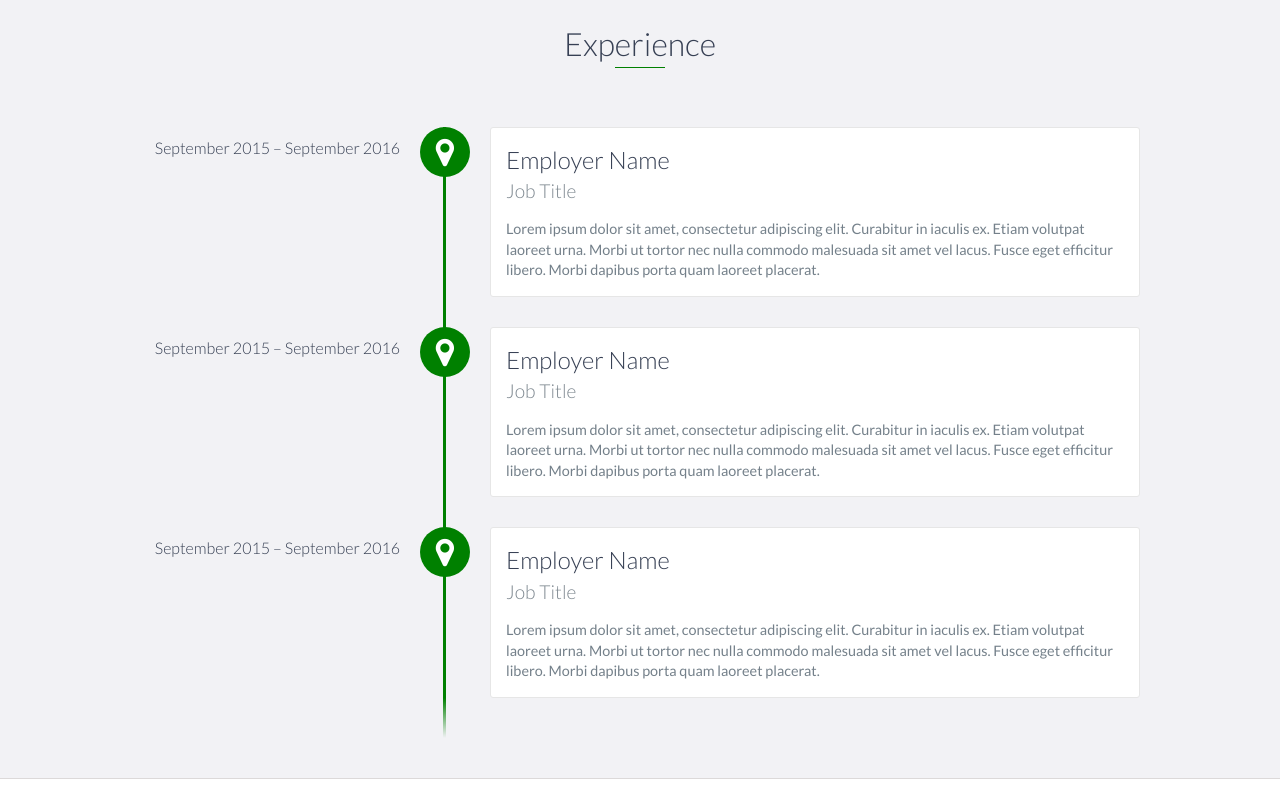
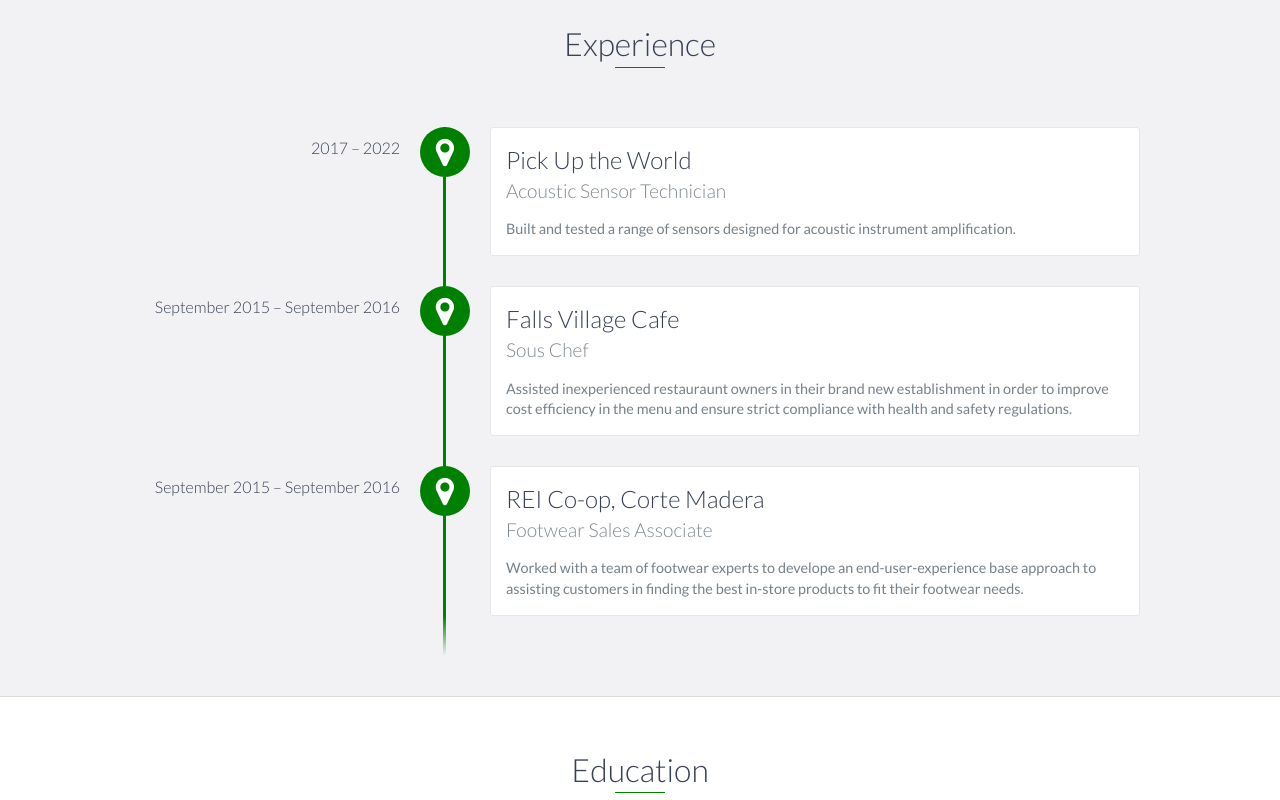
Before and after one commit to DevonJenkins/devons-portfolio-, a website: page index.html in a window 1280 px wide. Shown: the part 1140-1940 px from the top of the page. Drawn offline with nearby package versions, Linux system fonts and the light colour scheme.

Commit message:
add work experience to portfolio

```diff
--- a/index.html
+++ b/index.html
@@ -84,27 +84,27 @@
     <div id="experience" class="background-alt">
         <h2 class="heading">Experience</h2>
         <div id="experience-timeline">
-            <div data-date="September 2015 – September 2016">
-                <h3>Employer Name</h3>
-                <h4>Job Title</h4>
+            <div data-date="2017 – 2022">
+                <h3>Pick Up the World</h3>
+                <h4>Acoustic Sensor Technician</h4>
                 <p>
-                    Lorem ipsum dolor sit amet, consectetur adipiscing elit. Curabitur in iaculis ex. Etiam volutpat laoreet urna. Morbi ut tortor nec nulla commodo malesuada sit amet vel lacus. Fusce eget efficitur libero. Morbi dapibus porta quam laoreet placerat.
+                    Built and tested a range of sensors designed for acoustic instrument amplification.
                 </p>
             </div>
 
             <div data-date="September 2015 – September 2016">
-                <h3>Employer Name</h3>
-                <h4>Job Title</h4>
+                <h3>Falls Village Cafe</h3>
+                <h4>Sous Chef</h4>
                 <p>
-                    Lorem ipsum dolor sit amet, consectetur adipiscing elit. Curabitur in iaculis ex. Etiam volutpat laoreet urna. Morbi ut tortor nec nulla commodo malesuada sit amet vel lacus. Fusce eget efficitur libero. Morbi dapibus porta quam laoreet placerat.
+                    Assisted inexperienced restauraunt owners in their brand new establishment in order to improve cost efficiency in the menu and ensure strict compliance with health and safety regulations.
                 </p>
             </div>
 
             <div data-date="September 2015 – September 2016">
-                <h3>Employer Name</h3>
-                <h4>Job Title</h4>
+                <h3>REI Co-op, Corte Madera</h3>
+                <h4>Footwear Sales Associate</h4>
                 <p>
-                    Lorem ipsum dolor sit amet, consectetur adipiscing elit. Curabitur in iaculis ex. Etiam volutpat laoreet urna. Morbi ut tortor nec nulla commodo malesuada sit amet vel lacus. Fusce eget efficitur libero. Morbi dapibus porta quam laoreet placerat.
+                    Worked with a team of footwear experts to develope an end-user-experience base approach to assisting customers in finding the best in-store products to fit their footwear needs.
                 </p>
             </div>
         </div>
@@ -127,7 +127,7 @@
             <span class="education-date">Jan 2016 - May 2019</span>
             <h4>Bachelor of Arts in Philosophy</h4>
             <p>
-                During my studies I had the privelage of engaging in various branches of philosophy. I chose to focus on logic, philosophy of science, and ethics where I could explore different avenues of human thought.
+                During my studies I chose to focus on logic, philosophy of science, and ethics where I could explore different avenues of human thought. This taught me the significance of engaging in material critically with multiple perspectives in mind.
             </p>
         </div>
         <!-- End .education-block -->
```
Also changed, not shown: css/styles.css, scss/styles.scss (indentation only).
